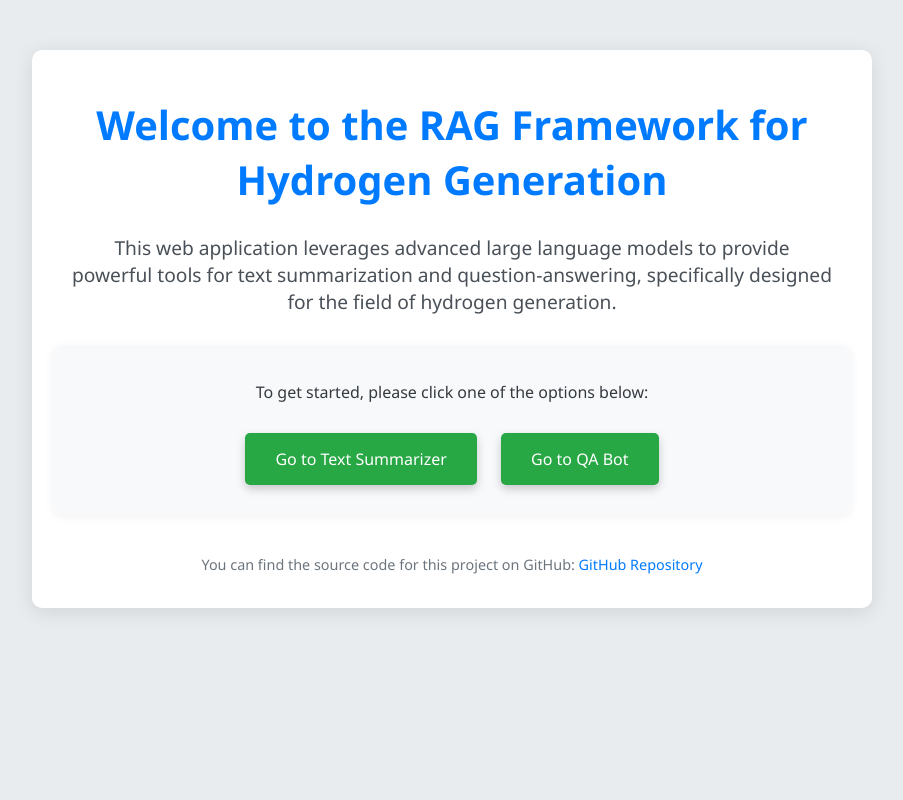
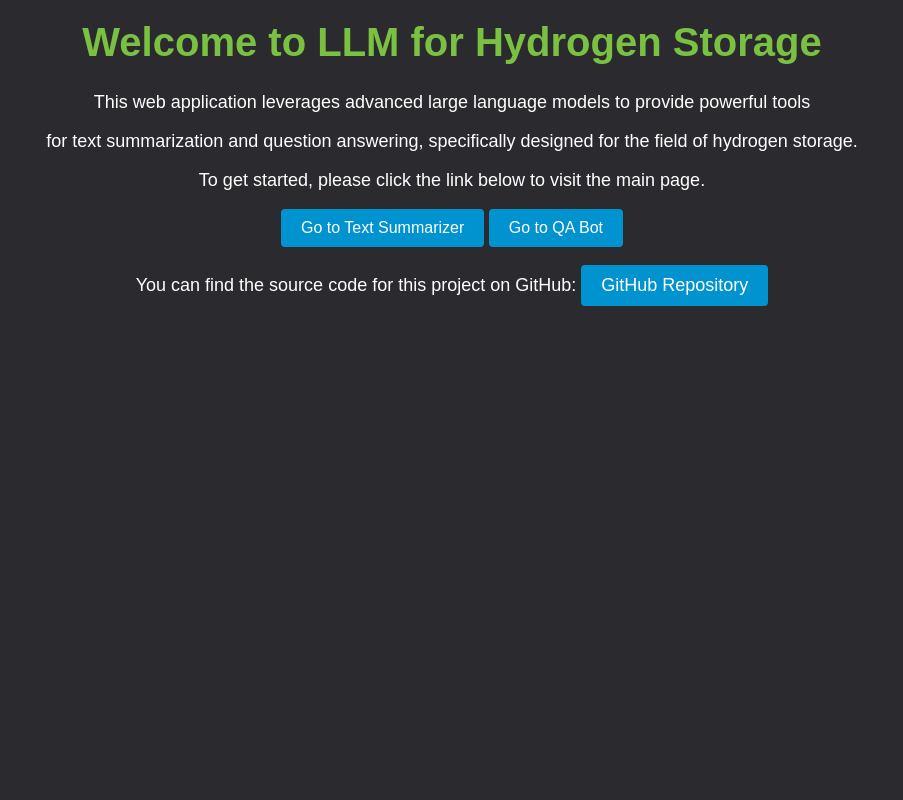
Before and after one commit to MK2706/RAG-for-Hydroge-Generation, a Flask app: template templates/index.html in a window 1280 px wide. Shown: the whole page, without its empty margins (188-1091 px from the left). Run offline with Flask 3, Linux system fonts and the light colour scheme; the template is opened without the code that fills it, so the values that code supplies are empty.

Commit message:
Update index.html

```diff
--- a/templates/index.html
+++ b/templates/index.html
@@ -1,109 +1,42 @@
-<!DOCTYPE html>
-<html lang="en">
+<html>
   <head>
-    <meta charset="UTF-8">
-    <meta name="viewport" content="width=device-width, initial-scale=1.0">
-    <title>Home | RAG Framework for Hydrogen Generation</title>
-    <style>
-        body {
-            background-color: #e9ecef; /* Light gray background */
-            color: #343a40; /* Dark text color */
-            font-family: 'Segoe UI', Tahoma, Geneva, Verdana, sans-serif;
-            margin: 0;
-            padding: 0;
-        }
-        .container {
-            max-width: 800px;
-            margin: 50px auto;
-            padding: 20px;
-            background: #ffffff; /* White background for content */
-            border-radius: 10px;
-            box-shadow: 0 4px 20px rgba(0, 0, 0, 0.1);
-        }
-        header {
-            text-align: center;
-            margin-bottom: 30px;
-        }
-        h1 {
-            color: #007bff; /* Bootstrap primary color */
-            font-size: 2.5em;
-        }
-        .intro-text {
-            font-size: 1.2em;
-            margin: 0 20px;
-            color: #495057; /* Darker gray for text */
-        }
-        .get-started {
-            text-align: center;
-            margin-top: 20px;
-            background-color: #f8f9fa; /* Light background for this section */
-            padding: 20px;
-            border-radius: 10px;
-            box-shadow: 0 2px 10px rgba(0, 0, 0, 0.05);
-        }
-        .button-container {
-            margin-top: 20px;
-        }
-        .btn-primary {
-            display: inline-block;
-            padding: 15px 30px;
-            margin: 10px;
-            background-color: #28a745; /* Green button */
-            color: white;
-            text-decoration: none;
-            border-radius: 5px;
-            transition: background-color 0.3s, transform 0.2s;
-            box-shadow: 0 4px 10px rgba(0, 0, 0, 0.2);
-        }
-        .btn-primary:hover {
-            background-color: #218838; /* Darker green on hover */
-            transform: translateY(-2px);
-        }
-        footer {
-            text-align: center;
-            margin-top: 40px;
-            font-size: 0.9em;
-            color: #6c757d; /* Muted text color */
-        }
-        .github-link {
-            color: #007bff; /* Bootstrap primary color */
-            text-decoration: none;
-        }
-        .github-link:hover {
-            text-decoration: underline;
-        }
-    </style>
+    <title>Home</title>
+    <link rel="stylesheet" href="static\css\index.css">
   </head>
   <body>
-    <div class="container">
-        <header>
-            <h1>Welcome to the RAG Framework for Hydrogen Generation</h1>
-            <p class="intro-text">
-                This web application leverages advanced large language models to provide powerful tools for text summarization
-                and question-answering, specifically designed for the field of hydrogen generation.
+    <h1>Welcome to LLM for Hydrogen Storage</h1>
+    <p>
+      This web application leverages advanced large language models to provide powerful tools
     </p>
-        </header>
-
-        <section class="get-started">
-            <p>To get started, please click one of the options below:</p>
-            <div class="button-container">
-                <a href="/summarizer" class="btn-primary" aria-label="Go to Text Summarizer">Go to Text Summarizer</a>
-                <a href="/q_and_a_bot" class="btn-primary" aria-label="Go to QA Bot">Go to QA Bot</a>
-            </div>
-        </section>
-
-        <footer>
+    <p>
+      for text summarization and question answering, specifically designed for the field of hydrogen storage.
+    </p>
+    <p>
+      To get started, please click the link below to visit the main page.
+    </p>
+    <a
+      href="{{ url_for('summarizer') }}"
+      class="github-link"
+      target="_blank"
+      rel="noopener noreferrer"
+      >Go to Text Summarizer</a
+    >
+    <a
+      href="{{ url_for('qa') }}"
+      class="github-link"
+      target="_blank"
+      rel="noopener noreferrer"
+      >Go to QA Bot</a
+    >
     <p>
       You can find the source code for this project on GitHub:
       <a
-                    href="https://github.com/MK2706/RAG-for-Hydroge-Generation"
+        href="https://github.com/Sharukesh3/LLM-for-hydrogen-storage"
         class="github-link"
         target="_blank"
-                    rel="noopener noreferrer">
-                    GitHub Repository
-                </a>
+        rel="noopener noreferrer"
+        >GitHub Repository</a
+      >
     </p>
-        </footer>
-    </div>
   </body>
 </html>
```
Lines whose indentation alone changed are shown as unchanged.
